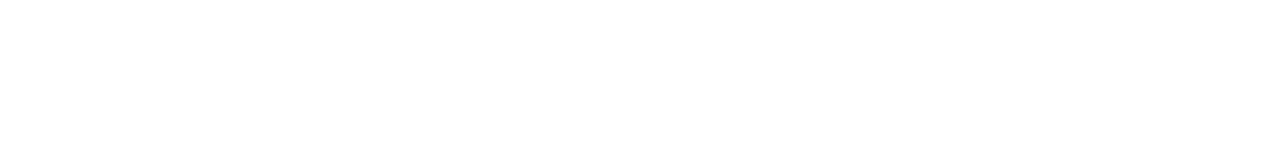
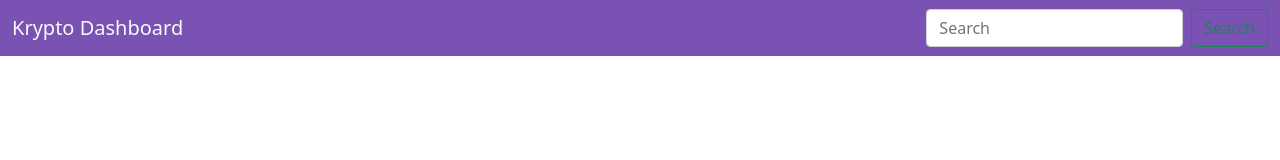
Before and after one commit to sushant-dasuri/javascript-crypto-project, a website: page index.html in a window 1280 px wide. Drawn offline with nearby package versions, Linux system fonts and the light colour scheme.

Commit message:
Updated the navbar code

```diff
--- a/assets/css/styles.css
+++ b/assets/css/styles.css
@@ -0,0 +1,7 @@
+body {
+  margin: 30px
+}
+
+.navbar {
+    background-color: #7952b3;
+}
--- a/index.html
+++ b/index.html
@@ -10,6 +10,18 @@
   <title>Javascript Crypto Project</title>
 </head>
 <body>
+    <!--Navbar Section-->
+    <nav class="navbar fixed-top navbar-light">
+        <div class="container-fluid">
+          <a class="navbar-brand text-light">Krypto Dashboard</a>
+          <form class="d-flex">
+            <input class="form-control me-2" type="search" placeholder="Search" aria-label="Search">
+            <button class="btn btn-outline-success" type="submit">Search</button>
+          </form>
+        </div>
+      </nav>
+
+    <!--Table Section-->
   <script src="assets/js/script.js"></script>
 </body>
 </html>
```
